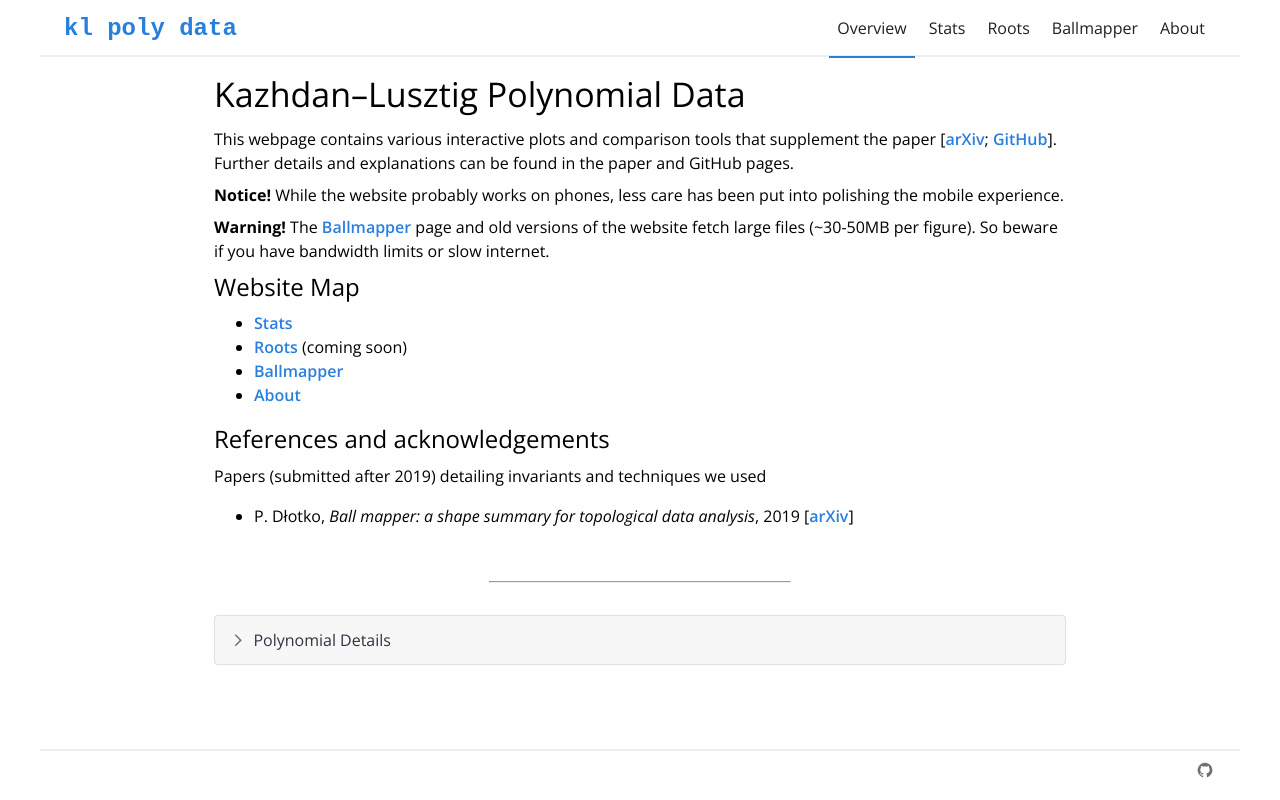
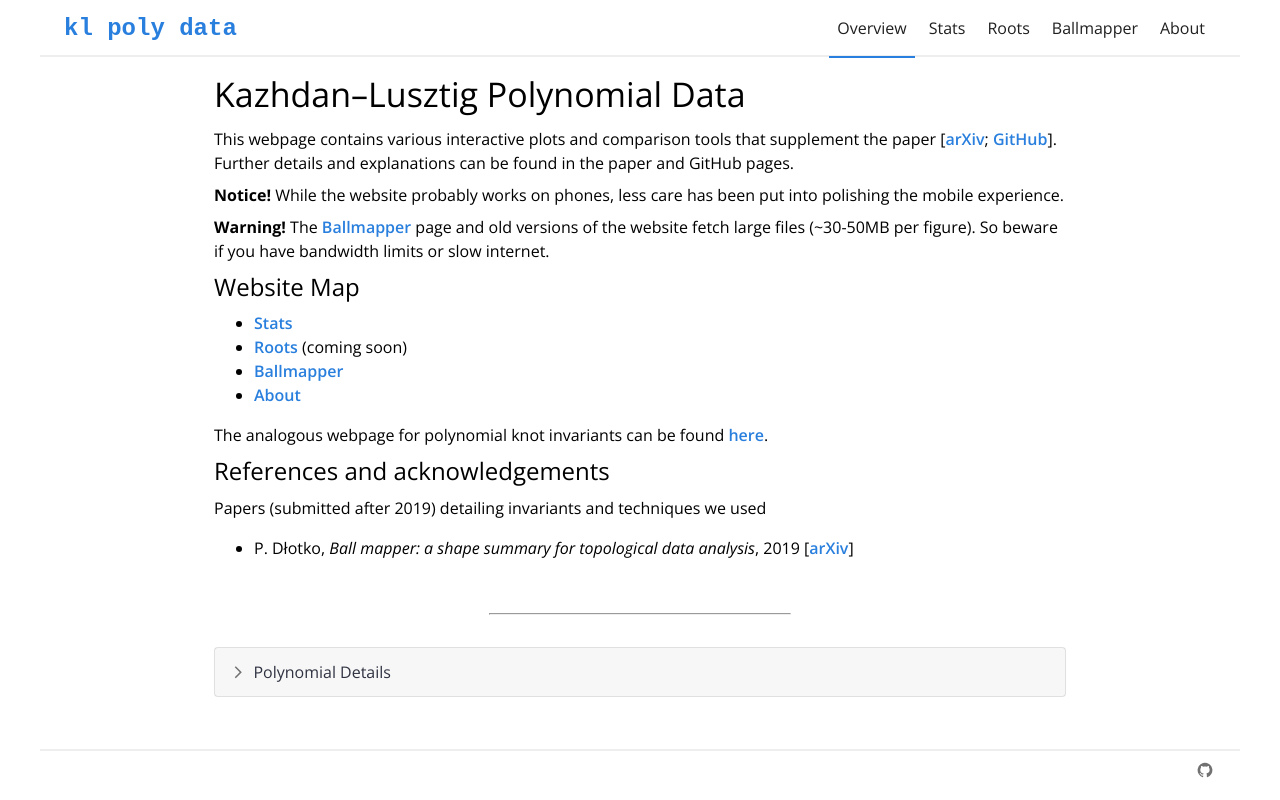
Before and after one commit to dustbringer/web--kl-poly-data, a Next.js app: page /web--kl-poly-data/ in a window 1280 px wide. Built offline with nearby package versions, Linux system fonts and the light colour scheme.

Commit message:
Added link to other page

```diff
--- a/src/app/page.tsx
+++ b/src/app/page.tsx
@@ -80,6 +80,13 @@ export default function Home() {
           </Link>
         </li>
       </Typography>
+      <Typography variant="body1" sx={{ marginBottom: ".5em" }}>
+        The analogous webpage for polynomial knot invariants can be found{" "}
+        <Link href="https://dustbringer.github.io/web--knot-invariant-comparison">
+          here
+        </Link>
+        .
+      </Typography>
 
       <Typography variant="h5" gutterBottom>
         References and acknowledgements
```
